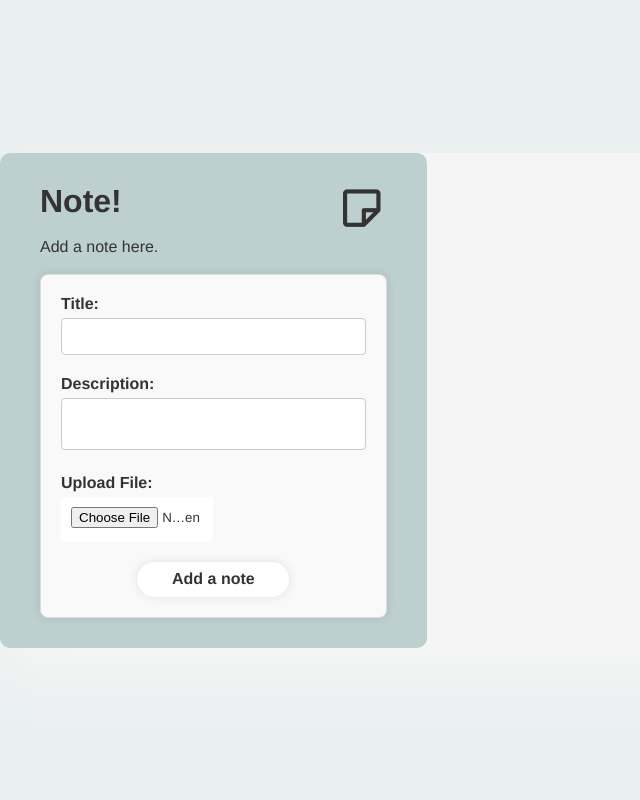
After one commit to nadiiykka/PHP, a PHP site: page /welcome.php in a window 1280 px wide. The commit adds this page. Shown: the whole page, without its empty margins (0-640 px from the left). Run offline with PHP 8.4, Linux system fonts and the light colour scheme.

Commit message:
Note page left side

```diff
--- a/Tehtävä 7/index.php
+++ b/Tehtävä 7/index.php
@@ -8,7 +8,7 @@
   <body>
     <div class="wrapper">
         <form action="login.php" method="POST">
-            <h1>Login</h1>
+            <h1>Log in</h1>
             <div class="input-box">
                 <input type="text" name="username" placeholder="Username" required>
                 <i class='bx bxs-user' ></i>
@@ -18,10 +18,10 @@
                 <i class='bx bxs-lock-alt' ></i>
             </div>
 
-            <button type="submit" class="btn">Login</button>
+            <button type="submit" class="btn">Log in</button>
 
             <div class="register-link">
-                <p>Don't have an account? <a href="signup.php">Register</a></p>
+                <p>Don't have an account? <a href="signup.php">Sign up</a></p>
             </div>
         </form>
     </div>
--- a/Tehtävä 7/login.php
+++ b/Tehtävä 7/login.php
@@ -14,7 +14,9 @@ if ($_SERVER["REQUEST_METHOD"] == "POST") {
     }
 
     if ($isAuthenticated) {
-        echo "Login successfully!";
+        header("Location: welcome.php");
+        exit();
+
     } else {
         echo "Wrong username or password!";
     }
--- a/Tehtävä 7/style.css
+++ b/Tehtävä 7/style.css
@@ -28,6 +28,13 @@ body {
     text-align: center;
 }
 
+.wrapper p {
+    text-align: center;
+    cursor: pointer;
+    font-size: 16px;
+    color: #333;
+}
+
 .wrapper .input-box {
     position: relative;
     width: 100%;
@@ -46,9 +53,18 @@ body {
     font-size: 16px;
     color: black;
     padding: 20px 45px 20px 20px;
+    left: 20px;
 }
 
 .input-box input::placeholder {
+    position: absolute;
+    left: 20px;
+    top: 50%;
+    transform: translateY(-50%);
+    font-size: 20px;
+}
+
+.input-box i {
     position: absolute;
     right: 20px;
     top: 50%;
@@ -78,7 +94,7 @@ body {
 }
 
 .wrapper .btn {
-    width:100%;
+    width: 100%;
     height: 45px;
     background: #fff;
     border: none;
@@ -106,3 +122,86 @@ body {
 .register-link p a:hover {
     text-decoration: underline;
 }
+
+.container {
+    position: absolute;
+    width: 100%;
+    max-width: 5000px;
+    min-width: 1000px;
+    margin: 50px;
+    background: #f5f5f5;
+    display: grid;
+    border-radius: 10px;
+    grid-template-columns: 1fr 2fr;
+    box-shadow: 0 35px 55px #f5f5f5;
+}
+
+.container .left_Side {
+    position: relative;
+    background: #bdcfcf;
+    border-radius: 10px;
+    padding: 30px 40px;
+    color: #333;
+}
+
+.form-container {
+    max-width: 600px;
+    padding: 20px;
+    border: 1px solid #ddd;
+    border-radius: 8px;
+    box-shadow: 0 0 10px rgba(0, 0, 0, 0.1);
+    background-color: #f9f9f9;
+}
+
+label {
+    display: block;
+    margin-bottom: 5px;
+    font-weight: bold;
+}
+
+.form-container input[type="text"],
+textarea,
+input[type="file"] {
+    width: 100%;
+    padding: 10px;
+    margin-bottom: 20px;
+    border: 1px solid #ccc;
+    border-radius: 4px;
+    box-sizing: border-box;
+    resize: none;
+}
+
+.form-container button[type="submit"] {
+    width: 50%;
+    height: 35px;
+    background: #fff;
+    border: none;
+    outline: none;
+    border-radius: 40px;
+    box-shadow: 0 0 10px rgba(0, 0, 0, .1);
+    cursor: pointer;
+    font-size: 16px;
+    color: #333;
+    font-weight: 600;
+    position: relative;
+    transform: translateX(50%);
+}
+
+.form-container button[type="submit"]:hover {
+    background-color: #bdcfcf;
+}
+
+.form-container input[type="file"] {
+    border: none;
+    width: 50%;
+    height: 45px;
+    background: #fff;
+}
+
+.container i {
+    position: absolute;
+    right: 40px;
+    top: 50px;
+    transform: translateY(-40%);
+    font-size: 50px;
+}
--- /dev/null
+++ b/Tehtävä 7/welcome.php
@@ -0,0 +1,30 @@
+<!DOCTYPE html>
+<html>
+
+<head>
+    <title>Notes</title>
+    <link rel="stylesheet" href="style.css">
+    <link href='https://unpkg.com/boxicons@2.1.4/css/boxicons.min.css' rel='stylesheet'>
+</head>
+
+<body>
+    <div class="container">
+        <div class="left_Side">
+            <h1>Note!</h1><i class='bx bx-note' ></i><br>
+            <p>Add a note here.</p><br>
+            <div class="form-container">
+                <form action="add_note.php" method="post" enctype="multipart/form-data">
+                    <label for="title">Title:</label>
+                    <input type="text" id="title" name="title" required><br>
+                    <label for="description">Description:</label>
+                    <textarea id="description" name="description" required></textarea><br>
+                    <label for="file">Upload File:</label>
+                    <input type="file" id="file" name="file"><br>
+                    <button type="submit" class="btn">Add a note</button>
+                </form>
+            </div>
+        </div>
+    </div>
+</body>
+
+</html>
```
Also changed, not shown: Tehtävä 7/signup.php (+30 -22 lines).
